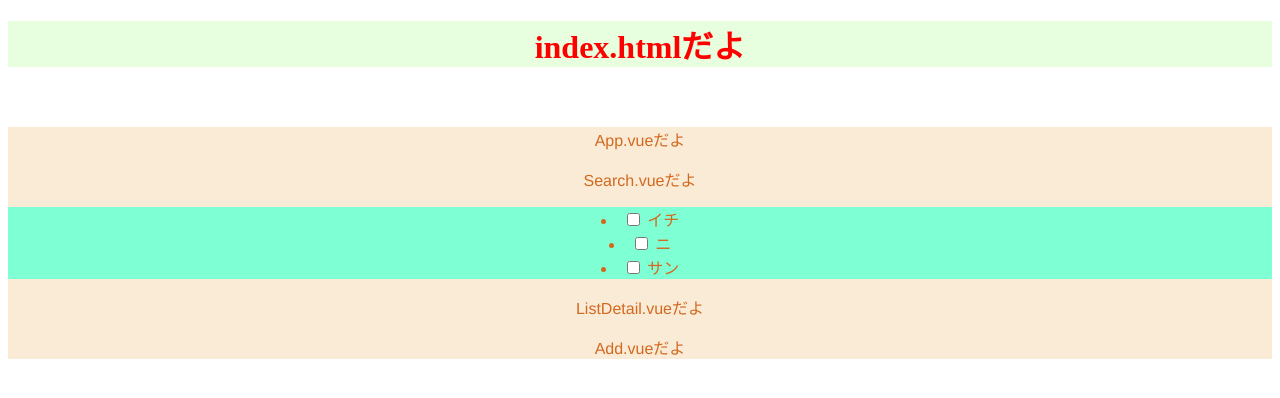
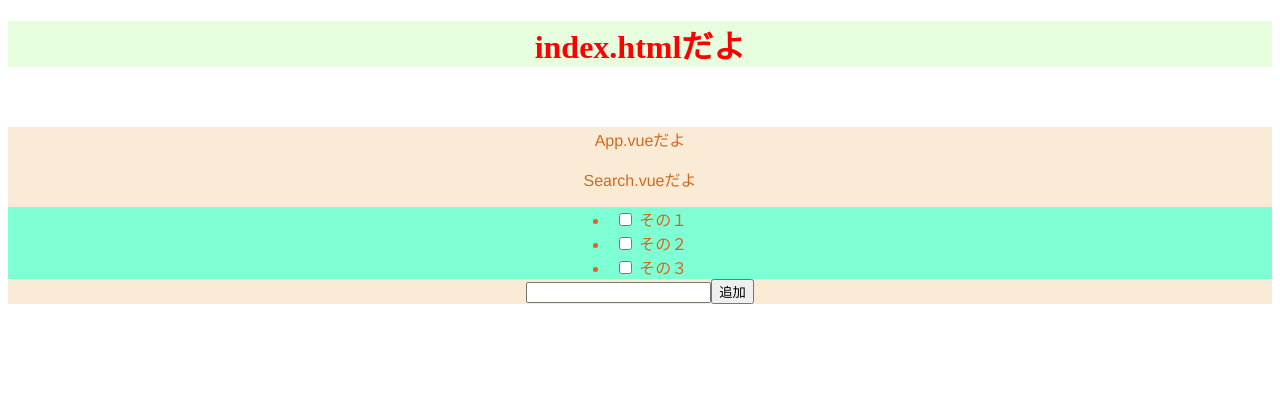
Before and after one commit to t-mocho/todo-monyo, a Vue app: page / in a window 1280 px wide. Shown: the top 398 px of the page. Built offline with nearby package versions, Linux system fonts and the light colour scheme.

Commit message:
あとすこしができないorz

```diff
--- a/src/App.vue
+++ b/src/App.vue
@@ -2,9 +2,9 @@
   <div id="app">
     App.vueだよ
     <Search />
-    <List />
+    <List v-on: todoList="appList" />
     <ListDetail />
-    <Add />
+    <Add v-on: addTask="appAdd" />
   </div>
 </template>
 
@@ -22,6 +22,20 @@ export default {
     List,
     Search,
     ListDetail
+  },
+
+  methods: {
+    /**
+     * ListとAddを関連づけさせたい
+     * @param addText フォームの入力値
+     */
+    appAdd: function(addText) {
+      this.todoList.push({
+        text: addText,
+        done: false,
+        id: 4
+      });
+    }
   }
 };
 </script>
--- a/src/components/Add.vue
+++ b/src/components/Add.vue
@@ -1,5 +1,27 @@
 <template>
   <div>
-    <p>Add.vueだよ</p>
+    <!-- テスト -->
+    <input type="text" v-model="addText" />
+    <button @click="addTask">追加</button>
   </div>
 </template>
+
+<script>
+export default {
+  name: "Add",
+  data: function() {
+    return {
+      addText: ""
+    };
+  },
+  methods: {
+    /**
+     * methods: addNew
+     * 子 → 親
+     */
+    addNew: function() {
+      this.$emit("addTask", this.addText); // this.$emit('(関数名)', (引数))
+    }
+  }
+};
+</script>
--- a/src/components/List.vue
+++ b/src/components/List.vue
@@ -2,8 +2,8 @@
   <div id="list">
     <li v-for="todo in todolist" :key="todo">
       <label>
-        <input type="checkbox" v-model="todo.isChecked" />
-        {{ todo.title }}
+        <input type="checkbox" v-model="todoList" />
+        {{todo.value}}
       </label>
     </li>
   </div>
@@ -11,13 +11,12 @@
 
 <script>
 export default {
-  name: "todoTable",
   data: function() {
     return {
       todolist: [
-        { title: "イチ", id: 1 },
-        { title: "ニ", id: 2 },
-        { title: "サン", id: 3 }
+        { id: 1, value: "その１" },
+        { id: 1, value: "その２" },
+        { id: 1, value: "その３" }
       ]
     };
   }
--- a/src/components/ListDetail.vue
+++ b/src/components/ListDetail.vue
@@ -1,5 +1,3 @@
 <template>
-  <div>
-    <p>ListDetail.vueだよ</p>
-  </div>
+  <div></div>
 </template>
```
